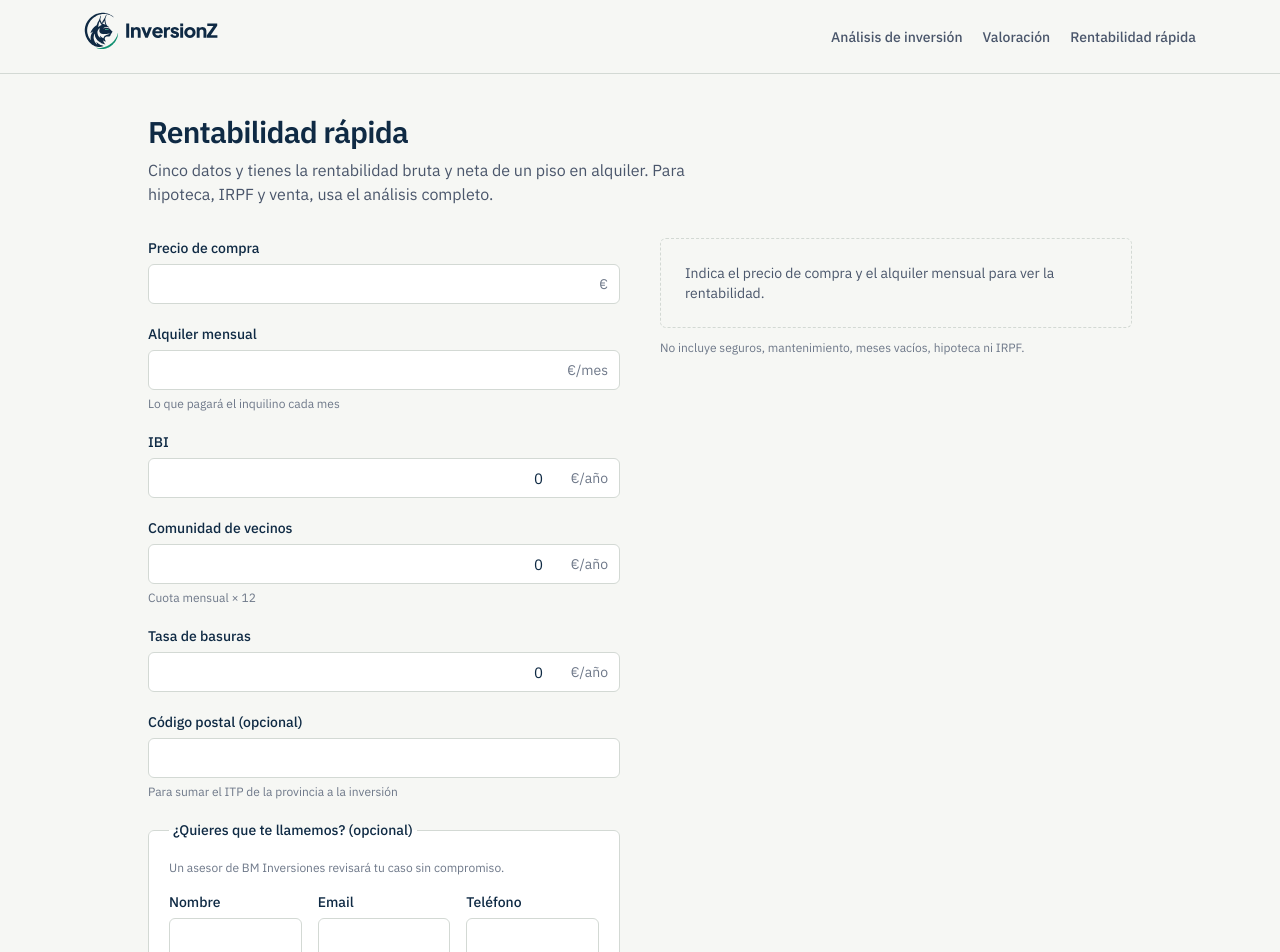
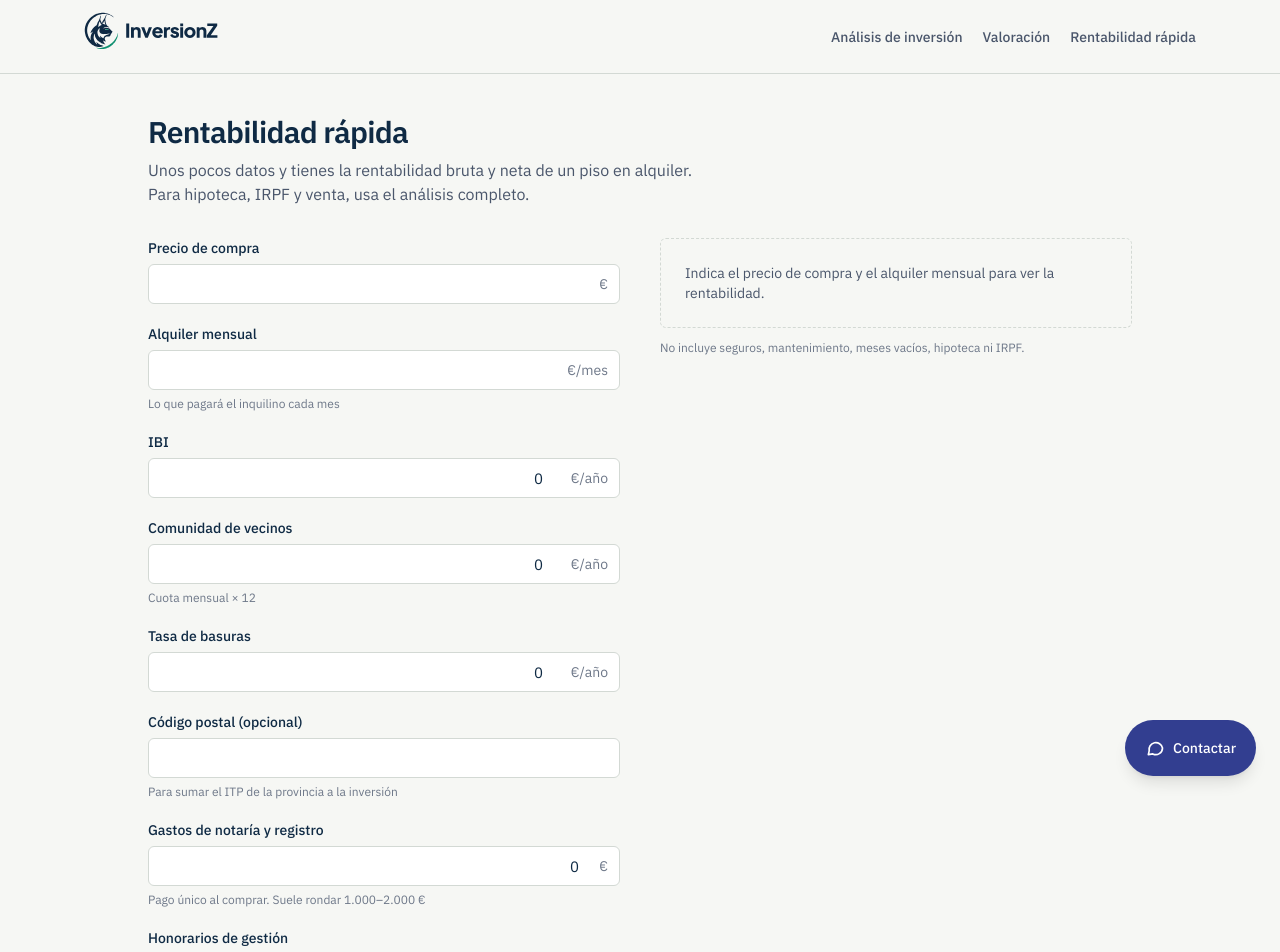
Before and after one commit to angelmartin-star/inversionz, a Next.js app: page /rentabilidad in a window 1280 px wide. Shown: the top 952 px of the page. Built offline with nearby package versions, Linux system fonts and the light colour scheme.

Commit message:
Rentabilidad rápida: notaría y honorarios de gestión; botón flotante de contacto en todas las páginas
Co-Authored-By: Claude Opus 5.5 <noreply@anthropic.com>
Claude-Session: https://claude.ai/code/session_01Gi9S2bHrygTDEc4AgjkzB9

```diff
--- a/src/app/layout.tsx
+++ b/src/app/layout.tsx
@@ -1,4 +1,5 @@
 import type { Metadata } from "next";
+import { ContactFab } from "@/components/ContactFab";
 import "@fontsource/ibm-plex-sans/400.css";
 import "@fontsource/ibm-plex-sans/500.css";
 import "@fontsource/ibm-plex-sans/600.css";
@@ -43,6 +44,7 @@ export default function RootLayout({ children }: { children: React.ReactNode })
           </div>
         </header>
         <main className="flex-1">{children}</main>
+        <ContactFab />
         <footer className="no-print border-t border-linea py-6 text-center text-xs text-tinta-3">
           <nav aria-label="Información legal" className="mb-3 flex flex-wrap justify-center gap-x-5 gap-y-2 text-sm text-tinta-2">
             {LEGAL.map((l) => (
--- a/src/app/page.tsx
+++ b/src/app/page.tsx
@@ -20,7 +20,7 @@ const TOOLS = [
   {
     href: "/rentabilidad", title: "Rentabilidad rápida", cta: "Calcular en un minuto", color: "bmVerde" as const,
     text: "La rentabilidad bruta y neta de un piso en alquiler, con el ITP de la provincia si indicas el código postal.",
-    asks: "precio, alquiler, IBI, comunidad y basuras",
+    asks: "precio, alquiler, IBI, comunidad, basuras y, si quieres, notaría y honorarios",
   },
 ];
 
--- /dev/null
+++ b/src/components/ContactFab.tsx
@@ -0,0 +1,63 @@
+"use client";
+/** Botón flotante de contacto con BM Inversiones (WhatsApp, llamada y email), visible en todas las páginas. */
+import { useEffect, useRef, useState } from "react";
+
+const PHONE = "+34638102519";
+const PHONE_LABEL = "638 10 25 19";
+const WHATSAPP = "https://wa.me/34638102519?text=" + encodeURIComponent("Hola, vengo de InversionZ y quiero hablar con un asesor.");
+const EMAIL = "contacto@bminversiones.es";
+
+export function ContactFab() {
+  const [open, setOpen] = useState(false);
+  const ref = useRef<HTMLDivElement>(null);
+
+  useEffect(() => {
+    if (!open) return;
+    const onKey = (e: KeyboardEvent) => e.key === "Escape" && setOpen(false);
+    const onClick = (e: MouseEvent) => { if (ref.current && !ref.current.contains(e.target as Node)) setOpen(false); };
+    document.addEventListener("keydown", onKey);
+    document.addEventListener("mousedown", onClick);
+    return () => { document.removeEventListener("keydown", onKey); document.removeEventListener("mousedown", onClick); };
+  }, [open]);
+
+  return (
+    <div ref={ref} className="no-print fixed right-4 bottom-4 z-50 flex flex-col items-end gap-3 sm:right-6 sm:bottom-6">
+      {open && (
+        <div id="contacto-bm" role="dialog" aria-label="Contactar con BM Inversiones"
+          className="w-72 rounded-lg border border-linea bg-white p-4 shadow-lg">
+          <p className="text-sm font-semibold">¿Hablamos?</p>
+          <p className="mt-1 text-xs text-tinta-2">Un asesor de BM Inversiones revisa tu caso sin compromiso.</p>
+          <ul className="mt-3 space-y-2 text-sm">
+            <li>
+              <a href={WHATSAPP} target="_blank" rel="noopener" className="flex items-center gap-3 rounded-md px-3 py-2 hover:bg-[#25D366]/10">
+                <WhatsAppIcon /> <span>WhatsApp</span>
+              </a>
+            </li>
+            <li>
+              <a href={`tel:${PHONE}`} className="flex items-center gap-3 rounded-md px-3 py-2 hover:bg-bm-celeste/10">
+                <PhoneIcon /> <span>Llamar al {PHONE_LABEL}</span>
+              </a>
+            </li>
+            <li>
+              <a href={`mailto:${EMAIL}?subject=${encodeURIComponent("Consulta desde InversionZ")}`} className="flex items-center gap-3 rounded-md px-3 py-2 hover:bg-bm-azul/10">
+                <MailIcon /> <span>{EMAIL}</span>
+              </a>
+            </li>
+          </ul>
+        </div>
+      )}
+      <button type="button" onClick={() => setOpen((o) => !o)} aria-expanded={open} aria-controls="contacto-bm"
+        className="flex h-14 items-center gap-2 rounded-full bg-bm-azul px-5 text-sm font-medium text-white shadow-lg transition hover:brightness-110 focus-visible:outline-2 focus-visible:outline-offset-2 focus-visible:outline-bm-celeste">
+        {open ? <CloseIcon /> : <ChatIcon />}
+        <span>{open ? "Cerrar" : "Contactar"}</span>
+      </button>
+    </div>
+  );
+}
+
+const svg = { width: 20, height: 20, viewBox: "0 0 24 24", "aria-hidden": true } as const;
+function ChatIcon() { return <svg {...svg} fill="none" stroke="currentColor" strokeWidth={2} strokeLinecap="round" strokeLinejoin="round"><path d="M21 12a8 8 0 0 1-11.6 7.1L4 20l1-4.6A8 8 0 1 1 21 12z" /></svg>; }
+function CloseIcon() { return <svg {...svg} fill="none" stroke="currentColor" strokeWidth={2} strokeLinecap="round"><path d="M6 6l12 12M18 6L6 18" /></svg>; }
+function PhoneIcon() { return <svg {...svg} fill="none" stroke="#41B5E5" strokeWidth={2} strokeLinecap="round" strokeLinejoin="round"><path d="M22 16.9v3a2 2 0 0 1-2.2 2 19.8 19.8 0 0 1-8.6-3.1 19.5 19.5 0 0 1-6-6A19.8 19.8 0 0 1 2.1 4.2 2 2 0 0 1 4.1 2h3a2 2 0 0 1 2 1.7c.1.9.4 1.8.7 2.7a2 2 0 0 1-.5 2.1L8 9.8a16 16 0 0 0 6 6l1.3-1.3a2 2 0 0 1 2.1-.4c.9.3 1.8.6 2.7.7a2 2 0 0 1 1.7 2z" /></svg>; }
+function MailIcon() { return <svg {...svg} fill="none" stroke="#323E90" strokeWidth={2} strokeLinecap="round" strokeLinejoin="round"><rect x="2" y="4" width="20" height="16" rx="2" /><path d="M22 6l-10 7L2 6" /></svg>; }
+function WhatsAppIcon() { return <svg {...svg} fill="#25D366"><path d="M12 2a10 10 0 0 0-8.6 15.1L2 22l5-1.3A10 10 0 1 0 12 2zm0 18.2a8.2 8.2 0 0 1-4.2-1.2l-.3-.2-3 .8.8-2.9-.2-.3A8.2 8.2 0 1 1 12 20.2zm4.5-6.1c-.2-.1-1.5-.7-1.7-.8s-.4-.1-.6.1-.7.8-.8 1-.3.2-.6.1a6.7 6.7 0 0 1-3.3-2.9c-.2-.4.2-.4.7-1.3a.4.4 0 0 0 0-.4l-.8-1.9c-.2-.5-.4-.4-.6-.4h-.5a1 1 0 0 0-.7.3 3 3 0 0 0-.9 2.2 5.2 5.2 0 0 0 1.1 2.8 11.9 11.9 0 0 0 4.6 4c1.7.7 2.4.8 3.2.6a2.8 2.8 0 0 0 1.8-1.3 2.3 2.3 0 0 0 .2-1.3c-.1-.1-.3-.2-.5-.3z" /></svg>; }
--- a/src/components/form/Wizard.tsx
+++ b/src/components/form/Wizard.tsx
@@ -225,10 +225,10 @@ export function Wizard() {
           {current.key === "acquisition" && (<>
             <NumberField label="Reforma" unit="€" decimals={0} value={draft.acquisition.renovationCost} onChange={(v) => set("acquisition", { renovationCost: v ?? 0 })} error={err("acquisition.renovationCost")} />
             <NumberField label="Mobiliario y electrodomésticos" unit="€" decimals={0} value={draft.acquisition.furnitureCost} onChange={(v) => set("acquisition", { furnitureCost: v ?? 0 })} />
-            <NumberField label="Notaría" unit="€" decimals={0} value={draft.acquisition.notaryFees} onChange={(v) => set("acquisition", { notaryFees: v ?? 0 })} />
+            <NumberField label="Gastos de notaría" unit="€" decimals={0} value={draft.acquisition.notaryFees} onChange={(v) => set("acquisition", { notaryFees: v ?? 0 })} />
             <NumberField label="Registro de la Propiedad" unit="€" decimals={0} value={draft.acquisition.registryFees} onChange={(v) => set("acquisition", { registryFees: v ?? 0 })} />
             <NumberField label="Gestoría y tasación" unit="€" decimals={0} value={draft.acquisition.agencyFees} onChange={(v) => set("acquisition", { agencyFees: v ?? 0 })} />
-            <NumberField label="Honorarios de búsqueda o agencia" unit="€" decimals={0} value={draft.acquisition.buyerAgencyCommission} onChange={(v) => set("acquisition", { buyerAgencyCommission: v ?? 0 })} hint="Personal shopper o agencia que te cobra a ti" />
+            <NumberField label="Honorarios de gestión (agencia o personal shopper)" unit="€" decimals={0} value={draft.acquisition.buyerAgencyCommission} onChange={(v) => set("acquisition", { buyerAgencyCommission: v ?? 0 })} hint="Personal shopper o agencia que te cobra a ti" />
             <div className="sm:col-span-2">
               <Toggle label="La reforma es una mejora" checked={draft.acquisition.renovationIsImprovement ?? true} onChange={(v) => set("acquisition", { renovationIsImprovement: v })}
                 description="Actívalo si la reforma aumenta el valor de la vivienda (cocina, baños, instalaciones). Se amortiza al 3 % y reduce el IRPF de la venta. Si solo es reparación, se deduce el primer año." />
--- a/src/components/quick/QuickYield.tsx
+++ b/src/components/quick/QuickYield.tsx
@@ -10,7 +10,7 @@ import { notifyLead } from "@/lib/leads/notify";
 
 const KEY = "inversionz:rapida";
 const DRAFT_KEY = "inversionq:borrador";
-const EMPTY: QuickYieldInput = { purchasePrice: undefined as unknown as number, monthlyRent: undefined as unknown as number, ibi: 0, community: 0, wasteTax: 0, postalCode: "" };
+const EMPTY: QuickYieldInput = { purchasePrice: undefined as unknown as number, monthlyRent: undefined as unknown as number, ibi: 0, community: 0, wasteTax: 0, notaryFees: 0, managementFees: 0, postalCode: "" };
 
 export function QuickYield() {
   const router = useRouter();
@@ -20,7 +20,8 @@ export function QuickYield() {
   useEffect(() => { if (loaded) try { localStorage.setItem(KEY, JSON.stringify(q)); } catch { /* */ } }, [q, loaded]);
   const set = (p: Partial<QuickYieldInput>) => setQ((x) => ({ ...x, ...p }));
   const r = useMemo(() => quickYield(q), [q]);
-  const summary = r ? { "Rentabilidad bruta": pct(r.grossYield), "Rentabilidad neta": pct(r.netYield), "Ingreso neto anual": eur(r.netAnnualIncome) } : undefined;
+  const summary = r ? { "Rentabilidad bruta": pct(r.grossYield), "Rentabilidad neta": pct(r.netYield), "Ingreso neto anual": eur(r.netAnnualIncome),
+    "Inversión total": eur(r.totalInvestment), "Rentabilidad neta sobre la inversión": pct(r.netYieldOnInvestment) } : undefined;
 
   // Aviso a BM cuando el usuario deja de tocar el formulario 20 s con un resultado válido
   useEffect(() => {
@@ -36,6 +37,8 @@ export function QuickYield() {
       const raw = localStorage.getItem(DRAFT_KEY);
       const d = raw ? JSON.parse(raw) : {};
       d.property = { ...(d.property ?? {}), purchasePrice: q.purchasePrice, postalCode: q.postalCode || d.property?.postalCode || "" };
+      if (q.notaryFees || q.managementFees)
+        d.acquisition = { ...(d.acquisition ?? {}), ...(q.notaryFees ? { notaryFees: q.notaryFees, registryFees: 0 } : {}), ...(q.managementFees ? { buyerAgencyCommission: q.managementFees } : {}) };
       d.rental = { ...(d.rental ?? {}), monthlyRent: q.monthlyRent,
         annualExpenses: { ...(d.rental?.annualExpenses ?? {}), ibi: q.ibi, community: q.community, wasteTax: q.wasteTax } };
       localStorage.setItem(DRAFT_KEY, JSON.stringify(d));
@@ -46,7 +49,7 @@ export function QuickYield() {
   return (
     <div className="mx-auto max-w-5xl px-5 py-10">
       <h1 className="text-3xl font-semibold tracking-tight">Rentabilidad rápida</h1>
-      <p className="mt-2 max-w-[60ch] text-tinta-2">Cinco datos y tienes la rentabilidad bruta y neta de un piso en alquiler. Para hipoteca, IRPF y venta, usa el análisis completo.</p>
+      <p className="mt-2 max-w-[60ch] text-tinta-2">Unos pocos datos y tienes la rentabilidad bruta y neta de un piso en alquiler. Para hipoteca, IRPF y venta, usa el análisis completo.</p>
 
       <div className="mt-8 grid gap-10 md:grid-cols-[minmax(0,1fr)_minmax(0,1fr)]">
         <div className="grid content-start gap-5">
@@ -57,6 +60,10 @@ export function QuickYield() {
           <NumberField label="Tasa de basuras" unit="€/año" decimals={0} value={q.wasteTax} onChange={(v) => set({ wasteTax: v ?? 0 })} />
           <TextField label="Código postal (opcional)" inputMode="numeric" maxLength={5} value={q.postalCode ?? ""} onChange={(v) => set({ postalCode: v.replace(/\D/g, "") })}
             hint={r?.provinceName ? `Sumamos el ITP de ${r.provinceName}` : "Para sumar el ITP de la provincia a la inversión"} />
+          <NumberField label="Gastos de notaría y registro" unit="€" decimals={0} value={q.notaryFees} onChange={(v) => set({ notaryFees: v ?? 0 })}
+            hint="Pago único al comprar. Suele rondar 1.000–2.000 €" />
+          <NumberField label="Honorarios de gestión" unit="€" decimals={0} value={q.managementFees} onChange={(v) => set({ managementFees: v ?? 0 })}
+            hint="Agencia, personal shopper o gestoría que te cobra a ti" />
           <ContactOptIn onSend={() => notifyLead("rentabilidad", q, summary, { force: true })} />
         </div>
 
@@ -74,9 +81,12 @@ export function QuickYield() {
                   <Row label="IBI, comunidad y basuras" value={`−${eur(r.annualExpenses)}`} />
                   <Row label="Ingreso neto anual" value={eur(r.netAnnualIncome)} strong />
                   <Row label="Al mes" value={eur(r.monthlyNet)} />
-                  {r.transferTax !== null && <>
-                    <Row label={`ITP en ${r.provinceName}`} value={eur(r.transferTax)} />
-                    <Row label="Rentabilidad neta con el ITP" value={pct(r.netYieldWithTax)} strong />
+                  {r.transferTax !== null && <Row label={`ITP en ${r.provinceName}`} value={eur(r.transferTax)} />}
+                  {r.notaryFees > 0 && <Row label="Notaría y registro" value={eur(r.notaryFees)} />}
+                  {r.managementFees > 0 && <Row label="Honorarios de gestión" value={eur(r.managementFees)} />}
+                  {r.totalInvestment > (q.purchasePrice || 0) && <>
+                    <Row label="Inversión total" value={eur(r.totalInvestment)} />
+                    <Row label="Rentabilidad neta sobre la inversión" value={pct(r.netYieldOnInvestment)} strong />
                   </>}
                   {r.paybackYears && <Row label="Años para recuperar la compra" value={`${num(r.paybackYears)} años`} />}
                 </tbody>
--- a/src/lib/engine/quickYield.ts
+++ b/src/lib/engine/quickYield.ts
@@ -2,8 +2,9 @@
  * InversionZ — Rentabilidad rápida (función pura).
  *  Bruta = renta anual / precio
  *  Neta  = (renta anual − IBI − comunidad − basuras) / precio
- *  Neta con impuesto de compra = mismo numerador / (precio + ITP de la provincia), si se indica el código postal
- *  Años para recuperar la inversión (PER) = (precio [+ ITP]) / renta neta anual
+ *  Inversión total = precio + ITP de la provincia (si hay código postal) + notaría y registro + honorarios de gestión
+ *  Neta sobre la inversión = mismo numerador / inversión total
+ *  Años para recuperar la inversión (PER) = inversión total / renta neta anual
  */
 import { computeItp } from "./calculationEngine";
 import { getProvinceFromPostalCode } from "../tax/provinces";
@@ -14,6 +15,10 @@ export interface QuickYieldInput {
   ibi: number;
   community: number;     // anual
   wasteTax: number;      // anual
+  /** Gastos de notaría y registro de la compra (pago único) */
+  notaryFees?: number;
+  /** Honorarios de gestión: agencia, personal shopper o gestoría (pago único) */
+  managementFees?: number;
   postalCode?: string;
 }
 
@@ -26,6 +31,12 @@ export interface QuickYieldResult {
   transferTax: number | null;
   provinceName: string | null;
   netYieldWithTax: number | null;
+  notaryFees: number;
+  managementFees: number;
+  /** Precio + ITP + notaría + honorarios */
+  totalInvestment: number;
+  /** Ingreso neto / inversión total */
+  netYieldOnInvestment: number;
   paybackYears: number | null;
   monthlyNet: number;
 }
@@ -37,13 +48,16 @@ export function quickYield(i: QuickYieldInput): QuickYieldResult | null {
   const netAnnualIncome = annualRent - annualExpenses;
   const province = i.postalCode ? getProvinceFromPostalCode(i.postalCode) : undefined;
   const transferTax = province ? computeItp(i.purchasePrice, province.ccaa) : null;
-  const base = i.purchasePrice + (transferTax ?? 0);
+  const notaryFees = Math.max(i.notaryFees || 0, 0);
+  const managementFees = Math.max(i.managementFees || 0, 0);
+  const base = i.purchasePrice + (transferTax ?? 0) + notaryFees + managementFees;
   return {
     annualRent, annualExpenses, netAnnualIncome,
     grossYield: annualRent / i.purchasePrice,
     netYield: netAnnualIncome / i.purchasePrice,
     transferTax, provinceName: province?.name ?? null,
-    netYieldWithTax: transferTax !== null ? netAnnualIncome / base : null,
+    netYieldWithTax: transferTax !== null ? netAnnualIncome / (i.purchasePrice + transferTax) : null,
+    notaryFees, managementFees, totalInvestment: base, netYieldOnInvestment: netAnnualIncome / base,
     paybackYears: netAnnualIncome > 0 ? base / netAnnualIncome : null,
     monthlyNet: netAnnualIncome / 12,
   };
```
